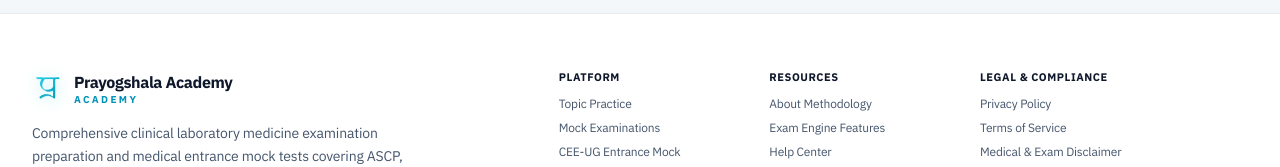
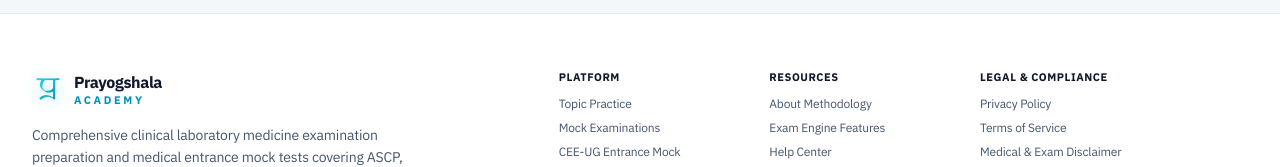
Before and after one commit to sujay-515/Prayogshala-Academy, a React (Vite) app: page / in a window 1280 px wide. Shown: the part 6650-6817 px from the top of the page. Built offline with nearby package versions, Linux system fonts and the light colour scheme; no server answers.

Commit message:
fix(footer): unify logo lockup with navbar to avoid duplicate academy wordmark

```diff
--- a/src/components/home/HomeFooter.tsx
+++ b/src/components/home/HomeFooter.tsx
@@ -23,10 +23,10 @@ export const HomeFooter: React.FC = () => {
                 className="w-8 h-8 object-contain shrink-0 group-hover:scale-105 transition-transform drop-shadow-[0_2px_8px_rgba(6,182,212,0.35)]"
               />
               <div className="flex flex-col leading-tight">
-                <span className="font-extrabold text-base tracking-tight text-slate-900 dark:text-white">
-                  {SITE_CONFIG.SITE_NAME}
+                <span className="font-extrabold text-sm sm:text-base tracking-tight block text-slate-900 dark:text-white">
+                  Prayogshala
                 </span>
-                <span className="text-[10px] font-bold tracking-[0.24em] text-cyan-600 dark:text-cyan-400 uppercase">
+                <span className="text-[10px] sm:text-[11px] font-bold tracking-[0.24em] text-cyan-600 dark:text-cyan-400 uppercase block">
                   Academy
                 </span>
               </div>
```
